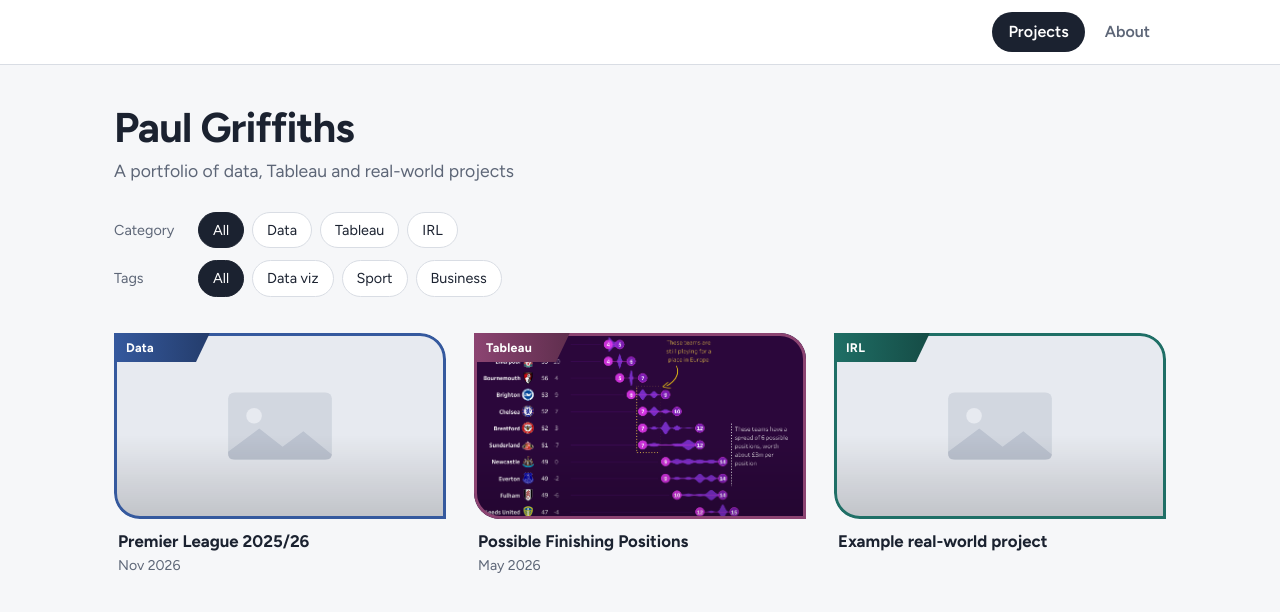
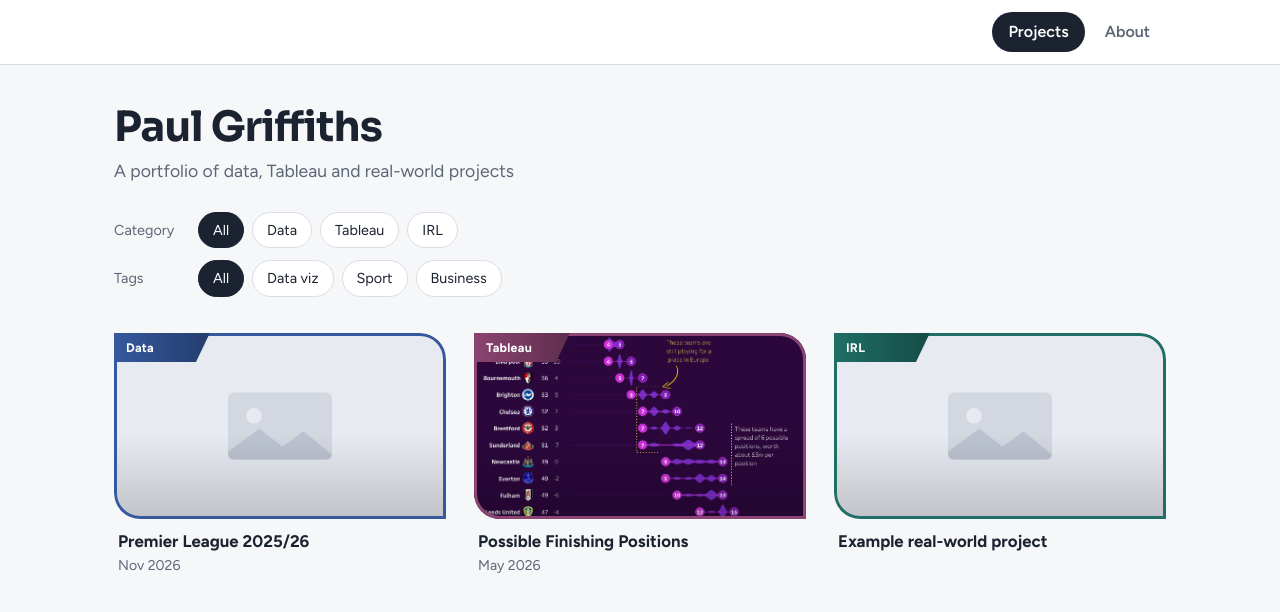
Before and after one commit to chalkboard-paul/chalkboard-paul.github.io, a Jekyll site: the page built from index.html, in a window 1280 px wide. Shown: the top 612 px of the page. Built offline with Jekyll 4.4.1, drawn with Linux system fonts in a browser that asks for light colours.

Commit message:
Update font link in default layout

```diff
--- a/_layouts/default.html
+++ b/_layouts/default.html
@@ -7,7 +7,7 @@
   <meta name="description" content="{{ site.description }}">
   <link rel="preconnect" href="https://fonts.googleapis.com">
   <link rel="preconnect" href="https://fonts.gstatic.com" crossorigin>
-  <link href="https://fonts.googleapis.com/css2?family=Figtree:wght@400;600;700&family=Space+Grotesk:wght@600;700&display=swap" rel="stylesheet">
+  <link href="https://fonts.googleapis.com/css2?family=Figtree:wght@400;600;700&family=Sora:wght@600;700&display=swap" rel="stylesheet">
   <link rel="stylesheet" href="{{ '/assets/css/style.css' | relative_url }}">
 </head>
 <body>
```
